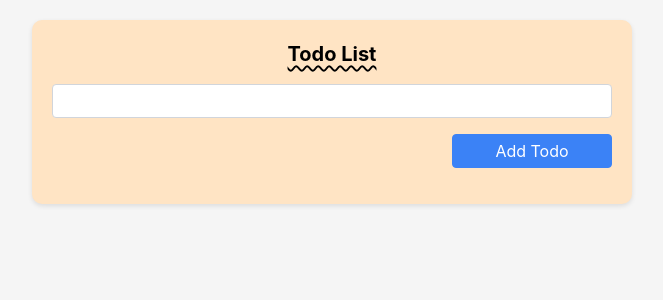
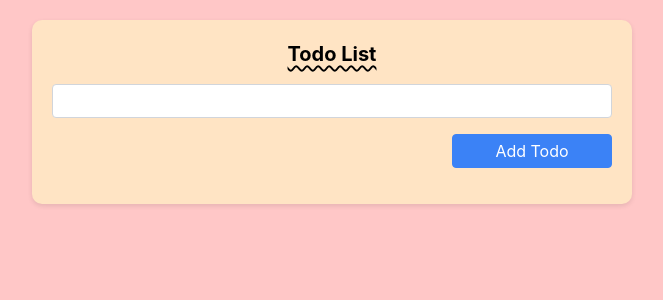
Before and after one commit to YunjiCho/todo_react1, a Next.js app: page / in a window 1280 px wide. Shown: the top 300 px of the page, without its empty margins (308-971 px from the left). Built offline with nearby package versions, Linux system fonts and the light colour scheme.

Commit message:
colorchanged1

```diff
--- a/src/styles/Home.module.css
+++ b/src/styles/Home.module.css
@@ -67,7 +67,7 @@
 .card p {
   margin: 0;
   opacity: 0.6;
-  font-size: 0.9rem;
+  font-size: 1.5rem;
   line-height: 1.5;
   max-width: 30ch;
 }
@@ -97,7 +97,7 @@
 
 .center::before,
 .center::after {
-  content: '';
+  content: "";
   left: 50%;
   position: absolute;
   filter: blur(45px);
--- a/src/styles/globals.css
+++ b/src/styles/globals.css
@@ -8,7 +8,7 @@ body {
   margin: 0;
   font-family: -apple-system, BlinkMacSystemFont, Segoe UI, Roboto, Oxygen,
     Ubuntu, Cantarell, Fira Sans, Droid Sans, Helvetica Neue, sans-serif;
-  background-color: #f5f5f5;
+  background-color: #ffc7c7;
 }
 
 * {
```
